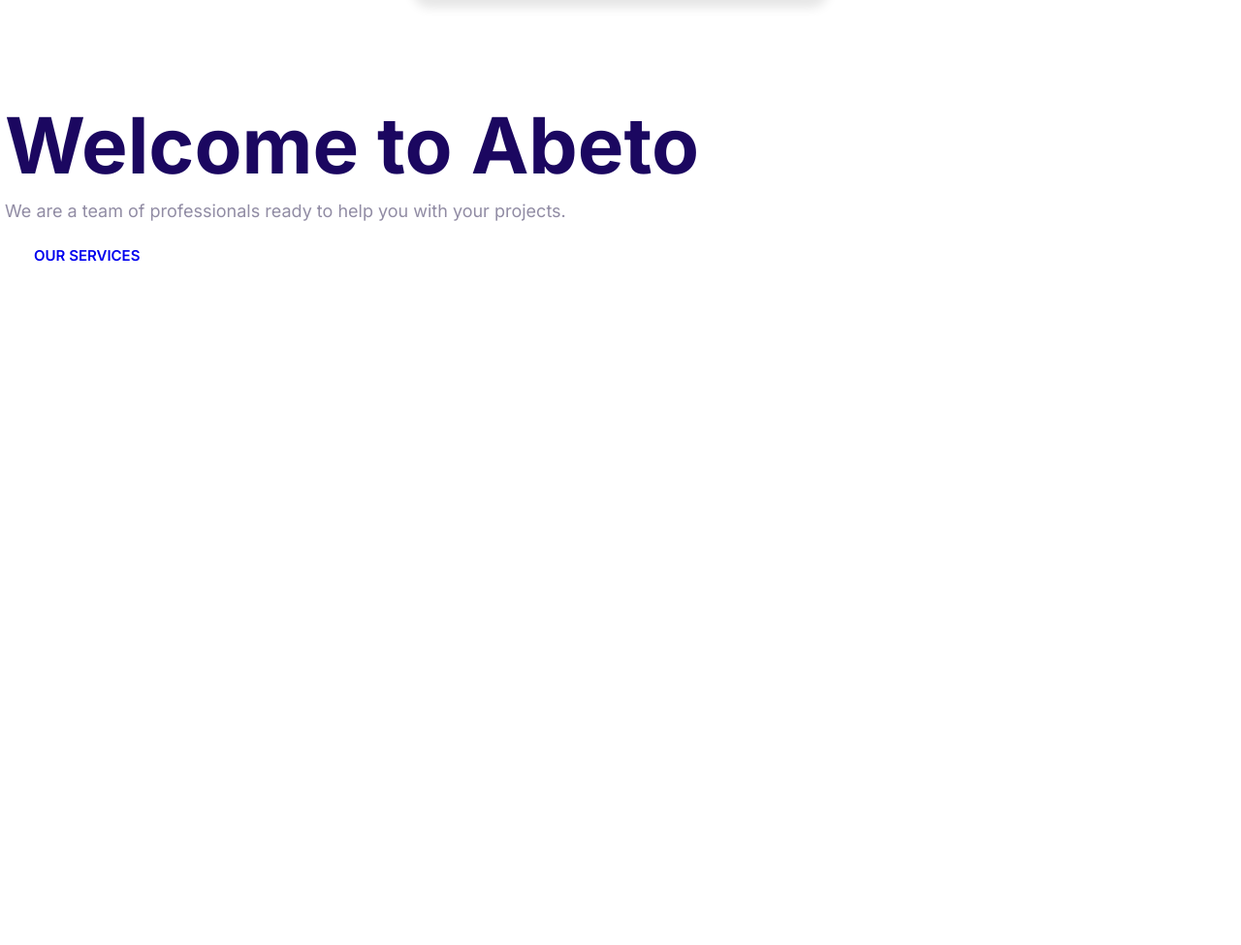
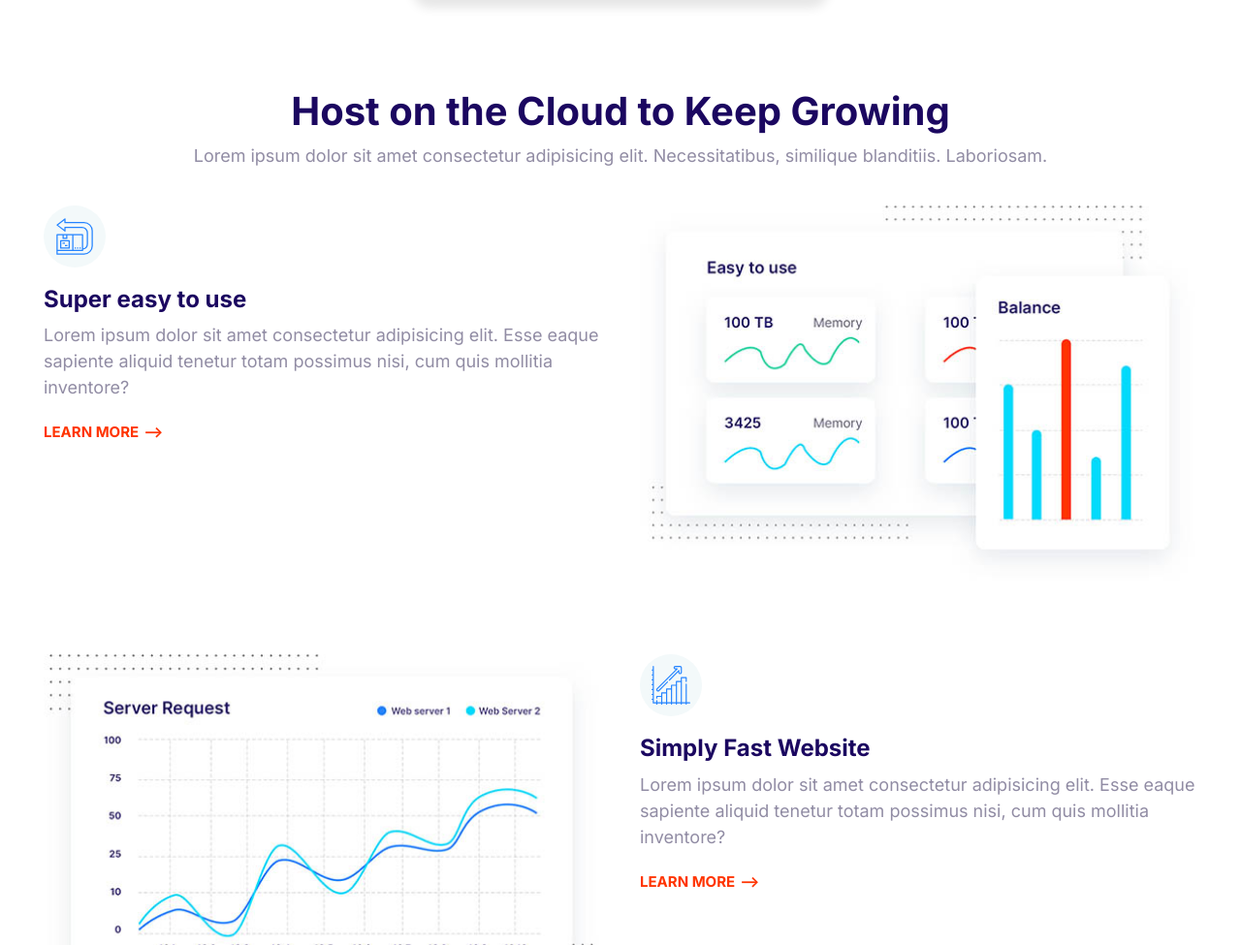
Before and after one commit to Yiheyistm/Abeto---Go-online, a plain HTML site: page index.html in a window 1280 px wide. Shown: the part 1825-2800 px from the top of the page at 97% size. Before the commit the page ends 2113 px from the top, so only its background shows below. Drawn offline with Linux system fonts and the light colour scheme.

Commit message:
Creating feature block

```diff
--- a/css/style.css
+++ b/css/style.css
@@ -99,10 +99,12 @@ a {
 .badge--secondary {
     background-color: var(--color-secondary);
 }
-.badge--outline{
+
+.badge--outline {
     color: var(--color-headings);
     text-transform: initial;
 }
+
 .badge--small {
     padding: 0.5rem 1.5rem;
     font-size: 1.6rem;
@@ -314,10 +316,11 @@ a {
 }
 
 /* Plan  */
-.plan{
+.plan {
     transition: transform var(--main-transition) ease-out;
 }
-.plan:hover{
+
+.plan:hover {
     transform: scale(1.05);
 }
 
@@ -363,10 +366,12 @@ a {
     right: 5%;
 
 }
-.plan--popular{
+
+.plan--popular {
     transform: scale(1.1);
 }
-.plan--popular:hover{
+
+.plan--popular:hover {
     transform: scale(1.15);
 }
 
@@ -614,31 +619,37 @@ a {
 }
 
 /* Hero  */
-.hero{
+.hero {
     clip-path: polygon(0% 0%, 100% 0%, 100% 90%, 0% 100%);
 }
-.hero__content{
+
+.hero__content {
     justify-self: center;
 }
-.hero__tagline{
+
+.hero__tagline {
     font-size: 2rem;
     color: #b9c3cf;
     letter-spacing: 1px;
     margin: 2rem 0 5rem;
     justify-self: center;
 }
-.hero__image{
+
+.hero__image {
     width: 100%;
 }
+
 /* Domain Block  */
-.block-domain{
+.block-domain {
     padding-bottom: 0;
 }
-.block-domain .input-group{
+
+.block-domain .input-group {
     margin: 2em auto;
     max-width: 670px;
 }
-.block-domain__price{
+
+.block-domain__price {
     display: grid;
     grid-template-columns: repeat(3, 1fr);
     grid-template-rows: repeat(2, 6rem);
@@ -652,14 +663,28 @@ a {
 }
 
 /* Plan Blocks */
-.block-plan .grid{
+.block-plan .grid {
     gap: 8rem 4rem;
 }
-.block-plan .card{
+
+.block-plan .card {
     max-width: 600px;
     margin: 0 auto;
 }
 
+/* Features Block  */
+.block-feature .grid {
+    gap: 8rem 4rem;
+    margin-bottom: 3rem;
+}
+
+.feature__heading {
+    margin-top: 2rem;
+}
+
+.block-feature__image {
+    width: 100%;
+}
 
 /* Media Queries for minimum width 1024px */
 @media screen and (min-width: 1024px) {
@@ -737,10 +762,12 @@ a {
     .grid__1x2 {
         grid-template-columns: repeat(2, 1fr);
     }
+
     .grid__1x3 {
         grid-template-columns: repeat(3, 1fr);
     }
-    .plan__group.grid__1x3{
+
+    .plan__group.grid__1x3 {
         grid-gap: 1rem;
     }
 
@@ -756,6 +783,7 @@ a {
     }
 
 }
+
 /* Media Queries for minimum width 768px */
 @media screen and (min-width: 768px) {
     .media .media__image {
@@ -774,9 +802,11 @@ a {
     .grid__1x2 {
         grid-template-columns: repeat(2, 1fr);
     }
-    .plan__group.grid__1x3{
+
+    .plan__group.grid__1x3 {
         grid-gap: 4rem;
     }
+
     .testimonial .qoute {
         font-size: 2.4rem;
     }
@@ -801,12 +831,18 @@ a {
         border: none;
 
     }
+
     /* Hero */
-  .hero__content{
+    .hero__content {
         text-align: left;
         align-self: center;
     }
- .block-domain__price{
-    grid-template-columns: repeat(auto-fit, minmax(10rem,1fr));
+
+    .block-domain__price {
+        grid-template-columns: repeat(auto-fit, minmax(10rem, 1fr));
+    }
+
+    .feature:nth-of-type(even) .block-feature__content {
+        order: 2;
     }
 }
--- a/index.html
+++ b/index.html
@@ -154,7 +154,58 @@
            </div>
     </section>
 
+    <!-- fourth section -->
+    <section class="block container block-feature">
+        <header class="block__header">
+            <h2 class="block__heading">Host on the Cloud to Keep Growing</h2>
+            <p>Lorem ipsum dolor sit amet consectetur adipisicing elit. Necessitatibus, similique blanditiis. Laboriosam.
+            </p>
+        </header>
+        <div class="grid grid__1x2 feature">
+            <div class="block-feature__content">
+                <span class="icon-container">
+                    <svg class="icon icon--primary">
+                        <use xlink:href="images/sprite.svg#easy"></use>
+                    </svg>
+                </span>
+                <h3 class="feature__heading">Super easy to use</h3>
+                <p>Lorem ipsum dolor sit amet consectetur adipisicing elit. Esse eaque sapiente aliquid tenetur totam
+                    possimus nisi, cum quis mollitia inventore?</p>
+                <a href="#" class="link-arrow">learn more</a>
 
+            </div>
+            <img class="block-feature__image" src="images/easy.jpg" alt="">
+            </div>
+            <div class="grid grid__1x2 feature">
+                <div class="block-feature__content">
+                    <span class="icon-container">
+                        <svg class="icon icon--primary">
+                            <use xlink:href="images/sprite.svg#growth"></use>
+                        </svg>
+                    </span>
+                    <h3 class="feature__heading">Simply Fast Website</h3>
+                    <p>Lorem ipsum dolor sit amet consectetur adipisicing elit. Esse eaque sapiente aliquid tenetur totam
+                        possimus nisi, cum quis mollitia inventore?</p>
+                    <a href="#" class="link-arrow">learn more</a>
+                </div>
+                <img class="block-feature__image" src="images/fast.jpg" alt="">
+            </div>
+            <div class="grid grid__1x2 feature">
+                <div class="block-feature__content">
+                    <span class="icon-container">
+                        <svg class="icon icon--primary">
+                            <use xlink:href="images/sprite.svg#settings"></use>
+                        </svg>
+                    </span>
+                    <h3 class="feature__heading">Wordpress made easy</h3>
+                    <p>Lorem ipsum dolor sit amet consectetur adipisicing elit. Esse eaque sapiente aliquid tenetur totam
+                        possimus nisi, cum quis mollitia inventore?</p>
+                    <a href="#" class="link-arrow">learn more</a>
+
+                </div>
+                <img class="block-feature__image" src="images/wordpress.jpg" alt="">
+            </div>
+            </section>
     <section class="hero">
         <div class="container">
             <h1 class="hero__heading">Welcome to Abeto</h1>
```
Also changed, not shown: images/easy.jpg (added), images/fast.jpg (added), images/support.jpg (added), images/wordpress.jpg (added). Lines whose indentation alone changed are shown as unchanged.
